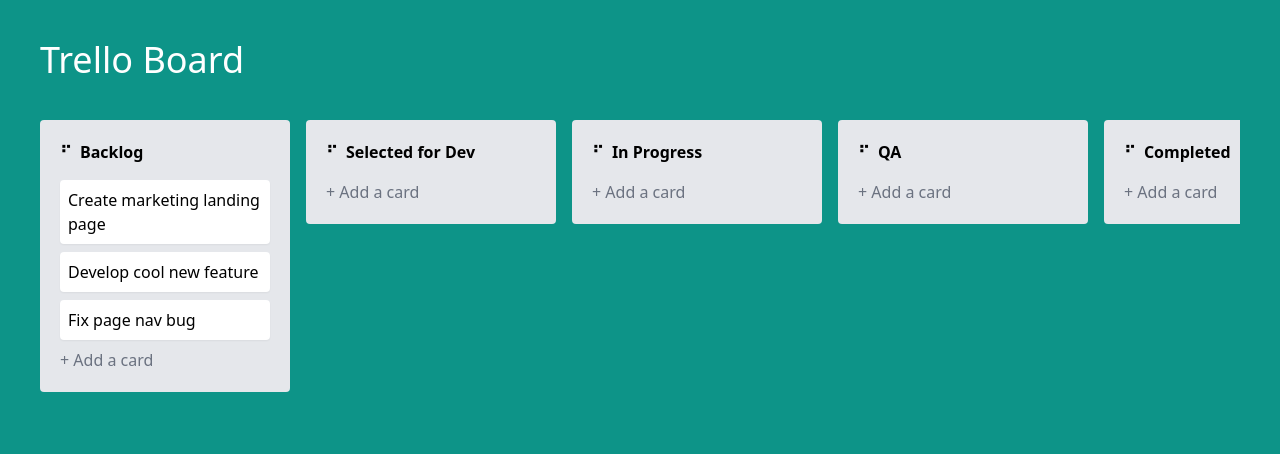
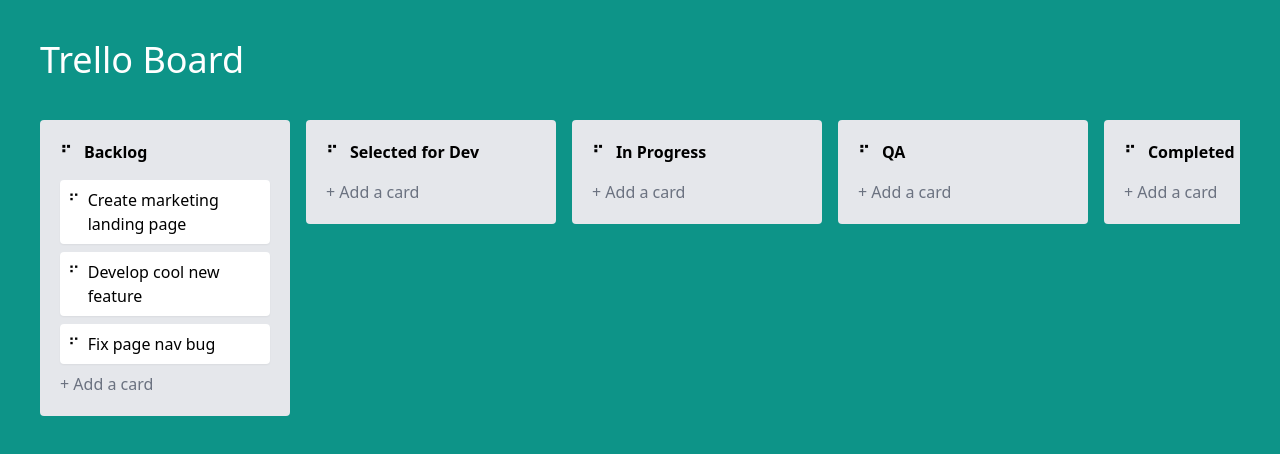
Before and after one commit to denys-petryniak/trello-board, a Nuxt app: page / in a window 1280 px wide. Shown: the top 454 px of the page. Built offline with nearby package versions, Linux system fonts and the light colour scheme.

Commit message:
Implement drag & drop for tasks between columns

```diff
--- a/components/DragHandle.vue
+++ b/components/DragHandle.vue
@@ -1,3 +1,3 @@
 <template>
-  <span class="drag-handle mr-1 cursor-move">⠋</span>
+  <span class="drag-handle pr-2 cursor-move">⠋</span>
 </template>
--- a/components/TrelloBoard.vue
+++ b/components/TrelloBoard.vue
@@ -1,7 +1,7 @@
 <script setup lang="ts">
 import { nanoid } from 'nanoid'
 import draggable from 'vuedraggable'
-import type { Column } from '~/types'
+import type { Column, Task } from '~/types'
 
 const columns = ref<Column[]>([
   {
@@ -66,7 +66,17 @@
             <DragHandle />
             {{ column.title }}
           </header>
-          <TrelloBoardTask v-for="task in column.tasks" :key="task.id" :task="task" />
+          <draggable
+            v-model="column.tasks"
+            group="tasks"
+            item-key="id"
+            handle=".drag-handle"
+            :animation="150"
+          >
+            <template #item="{ element: task }: { element: Task }">
+              <TrelloBoardTask :task="task" />
+            </template>
+          </draggable>
           <footer>
             <button class="text-gray-500">
               + Add a card
--- a/components/TrelloBoardTask.vue
+++ b/components/TrelloBoardTask.vue
@@ -9,8 +9,9 @@
 <template>
   <div
     :title="task.createdAt.toLocaleDateString()"
-    class="max-w-[250px] mb-2 p-2 rounded bg-white shadow-sm"
+    class="flex max-w-[250px] mb-2 p-2 rounded bg-white shadow-sm"
   >
+    <DragHandle />
     <span>{{ task.title }}</span>
   </div>
 </template>
```
